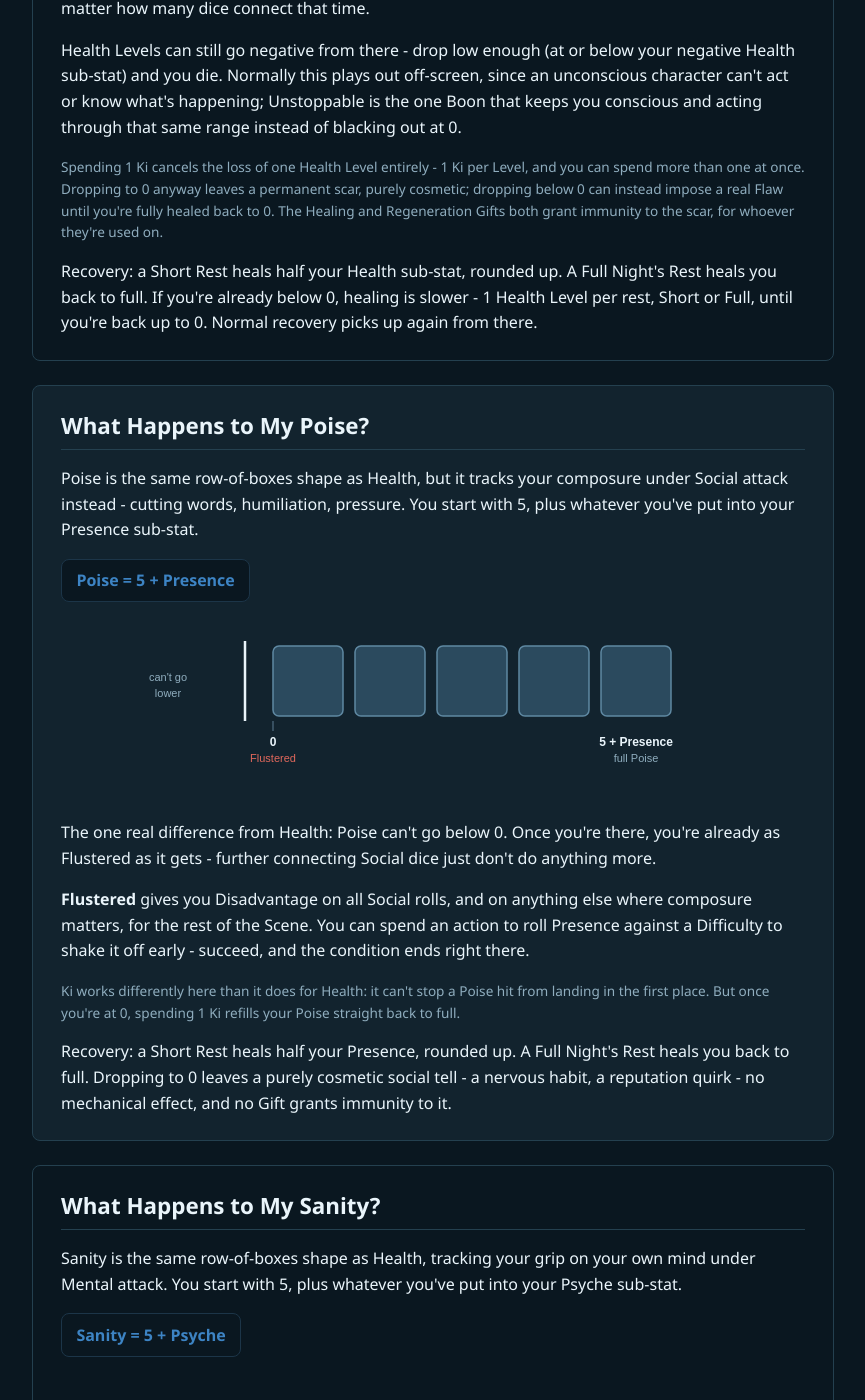
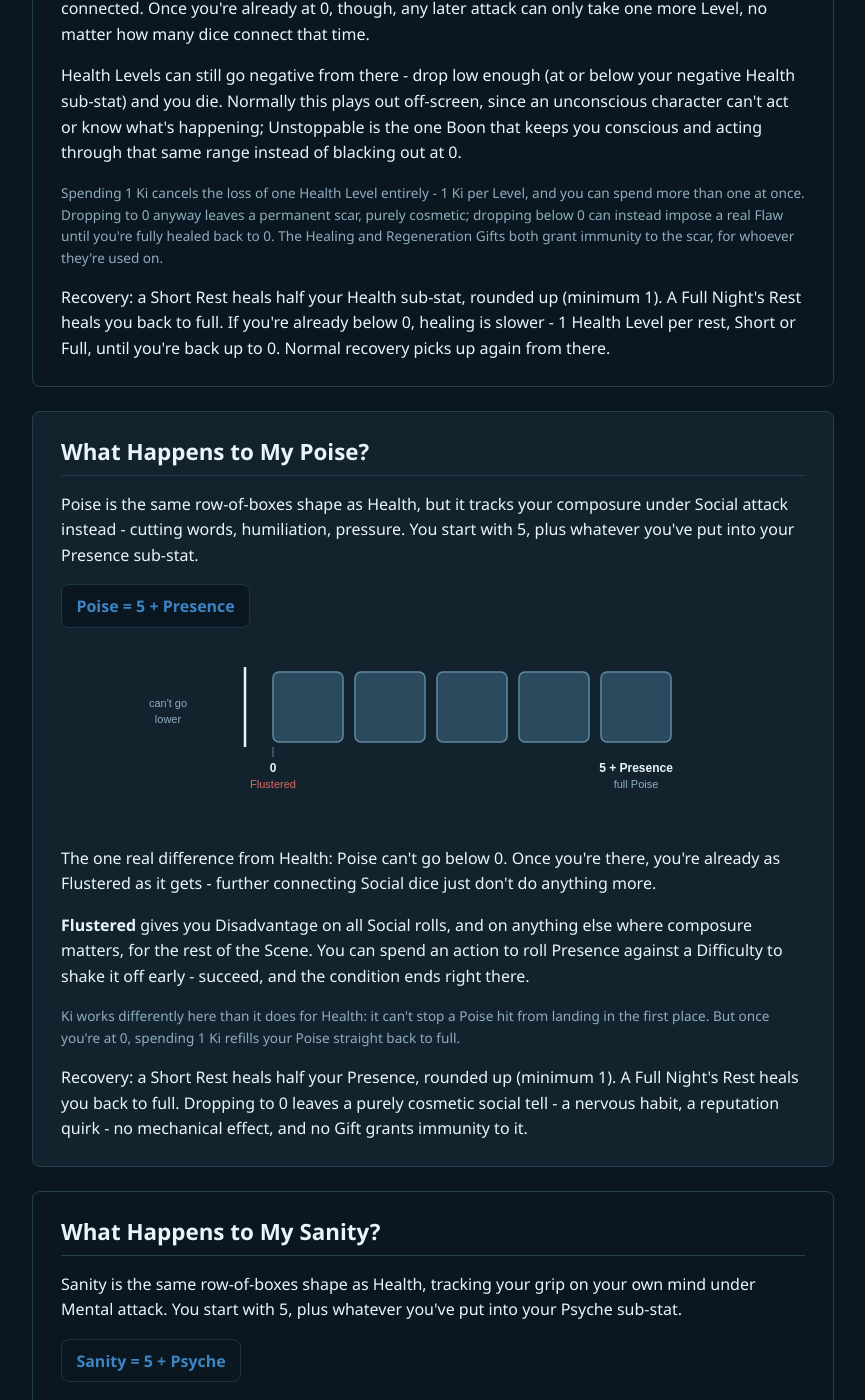
Before and after one commit to feralucce/20_Below, a Jekyll site: the page docs/combat-flow-reference.html, which Jekyll copies as it is, in a window 1280 px wide and 1400 px high, scrolled down 8924 px. Shown: the whole window, without its empty margins (207-1072 px from the left). Built offline with Jekyll 4.4.1, drawn with Linux system fonts in a browser that asks for light colours; some of the changed text lies outside the part shown.

Commit message:
Short Rest now always heals a minimum of 1
Real gap: half of 0 rounds up to 0, so a character with no points in
the governing sub-stat (Health/Presence/Psyche/Klotho) got zero
recovery from a Short Rest despite having room to heal. Health
Levels, Poise, Sanity, and Ki all now floor at 1 recovered on a
Short Rest (Math.max(1, ceil(subStat / 2))); the existing below-0
exception (flat 1, capped at 0) is untouched. Updated the matching
prose in rules.md, fate.md, stat-chart.md, and
combat-flow-reference.html, plus a changelog entry.

```diff
--- a/docs/changelog.html
+++ b/docs/changelog.html
@@ -95,6 +95,10 @@
 
   <h3 class="changelog-heading">Rules</h3>
   <ul class="changelog-list">
+    <li class="changelog-entry">
+      <span class="changelog-date">8-24-2026</span>
+      <span class="changelog-text">Short Rest recovery now always heals at least 1 (Health Levels, Poise, Sanity, Ki) - the round-up-half-your-sub-stat rate could heal 0 outright at sub-stat 0, since half of 0 rounds up to 0.</span>
+    </li>
     <li class="changelog-entry">
       <span class="changelog-date">8-23-2026</span>
       <span class="changelog-text">Skills now default to an Attribute/Element (new Default Element column on Premade Skills) instead of pairing freely - a player can still challenge the default with a different Attribute, but it has to be grounded in a Descriptor, same as before. Descriptors are now firmly core traits: the old "buy an extra Descriptor" option (Discretionary points at creation, XP after) is gone entirely - a broader spread comes only from raising the sub-stat. Sample Descriptors across every sub-stat rewritten from evocative phrases to tight one/two-word adjectives (Brawny, Brutal, Indefatigable, Headstrong, and so on), Laws of the Night-style. Moira's share of the Skill list widened on direct follow-up ("we need a lot more for Moira"): Divination, Precognition, and Ritual Craft added as three new Skills, and Hunting, Insight, Investigation, Navigation, Religion, Streetwise, and Tracking reassigned from their original default to Moira wherever an instinct/fate/luck reading genuinely fit the Skill - 12 Skills now default Moira, up from 2.</span>
--- a/docs/combat-flow-reference.html
+++ b/docs/combat-flow-reference.html
@@ -203,7 +203,7 @@
     </div>
     <p>You already met one job Ki does above: it's the number a Fatigue Check rolls against. Beyond that, you can spend Ki three more ways, all direct spends with no roll involved. 1 Ki preserves a Health Level or Sanity Level that would otherwise be lost - cancelling the hit before it happens. Poise works differently: Ki can't stop a Poise hit from landing, but once you're at 0 Poise, 1 Ki refills it straight back to full. 1 Ki also bumps your Action Bracket up a step - Slow to Normal, or Normal to Fast, with 2 Ki jumping both steps at once. And 1 Ki per die boosts an attack die, adding your own Ferocity, Presence, or Psyche to that die's result, decided before you see how any of the dice actually land.</p>
     <p class="aside">Only a Fatigue Check risks losing Ki. Preserving a Level, bumping a Bracket, and boosting a die are all direct spends - no roll, no risk, and none of them count against your Stamina's per-Scene Fate Token cap.</p>
-    <p>A Short Rest gives back half your Klotho, rounded up. A Full Night's Rest fills Ki all the way back up.</p>
+    <p>A Short Rest gives back half your Klotho, rounded up (minimum 1). A Full Night's Rest fills Ki all the way back up.</p>
   </section>
 
   <section class="faq-section" id="how-does-combat-work">
@@ -268,7 +268,7 @@
     <p>At 0, you're unconscious and can't act. A single attack can never carry you straight past 0 into negative territory - even a huge hit just lands you exactly at 0, no further, no matter how many dice connected. Once you're already at 0, though, any later attack can only take one more Level, no matter how many dice connect that time.</p>
     <p>Health Levels can still go negative from there - drop low enough (at or below your negative Health sub-stat) and you die. Normally this plays out off-screen, since an unconscious character can't act or know what's happening; Unstoppable is the one Boon that keeps you conscious and acting through that same range instead of blacking out at 0.</p>
     <p class="aside">Spending 1 Ki cancels the loss of one Health Level entirely - 1 Ki per Level, and you can spend more than one at once. Dropping to 0 anyway leaves a permanent scar, purely cosmetic; dropping below 0 can instead impose a real Flaw until you're fully healed back to 0. The Healing and Regeneration Gifts both grant immunity to the scar, for whoever they're used on.</p>
-    <p>Recovery: a Short Rest heals half your Health sub-stat, rounded up. A Full Night's Rest heals you back to full. If you're already below 0, healing is slower - 1 Health Level per rest, Short or Full, until you're back up to 0. Normal recovery picks up again from there.</p>
+    <p>Recovery: a Short Rest heals half your Health sub-stat, rounded up (minimum 1). A Full Night's Rest heals you back to full. If you're already below 0, healing is slower - 1 Health Level per rest, Short or Full, until you're back up to 0. Normal recovery picks up again from there.</p>
   </section>
 
   <section class="faq-section" id="what-happens-to-my-poise">
@@ -281,7 +281,7 @@
     <p>The one real difference from Health: Poise can't go below 0. Once you're there, you're already as Flustered as it gets - further connecting Social dice just don't do anything more.</p>
     <p><strong>Flustered</strong> gives you Disadvantage on all Social rolls, and on anything else where composure matters, for the rest of the Scene. You can spend an action to roll Presence against a Difficulty to shake it off early - succeed, and the condition ends right there.</p>
     <p class="aside">Ki works differently here than it does for Health: it can't stop a Poise hit from landing in the first place. But once you're at 0, spending 1 Ki refills your Poise straight back to full.</p>
-    <p>Recovery: a Short Rest heals half your Presence, rounded up. A Full Night's Rest heals you back to full. Dropping to 0 leaves a purely cosmetic social tell - a nervous habit, a reputation quirk - no mechanical effect, and no Gift grants immunity to it.</p>
+    <p>Recovery: a Short Rest heals half your Presence, rounded up (minimum 1). A Full Night's Rest heals you back to full. Dropping to 0 leaves a purely cosmetic social tell - a nervous habit, a reputation quirk - no mechanical effect, and no Gift grants immunity to it.</p>
   </section>
 
   <section class="faq-section" id="what-happens-to-my-sanity">
@@ -295,7 +295,7 @@
     <p><strong>At 0, you're Overwhelmed</strong>: a temporary bad mental trait plus Disadvantage on your rolls, but you can still act on your own. It clears once you're away from whatever caused it and get a chance to rest, or by spending 1 Ki, which also fills Sanity back to full.</p>
     <p><strong>Below 0, you're Shattered</strong>: panicky, babbling, unable to act alone - someone has to lead or drag you. It clears the same two ways, removal-plus-rest or 1 Ki, but either one only brings you back to 1, not full; normal recovery picks up from there. Dropping below 0 always leaves a permanent mental scar, even if you recover with Ki.</p>
     <p class="aside">Spending 1 Ki can also cancel the loss of a Sanity Level outright, the same as Health - 1 Ki per Level, before the hit ever lands. That's separate from the Ki spend above, which only comes into play once you're already at 0 or below.</p>
-    <p>Recovery: a Short Rest heals half your Psyche, rounded up. A Full Night's Rest heals you back to full.</p>
+    <p>Recovery: a Short Rest heals half your Psyche, rounded up (minimum 1). A Full Night's Rest heals you back to full.</p>
   </section>
 
   <section class="faq-section" id="how-do-i-use-a-gift">
```
Also changed, not shown: app/state.js (+9 -2 lines), docs/stat-chart.md (+2 -2 lines), rules/fate.md (+1 -1 lines), rules/rules.md (+4 -4 lines).
